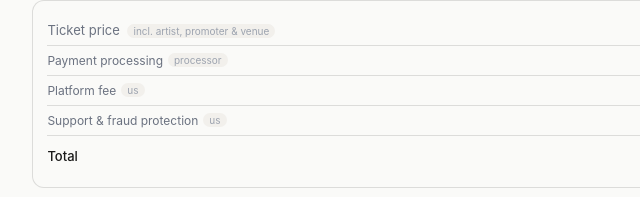
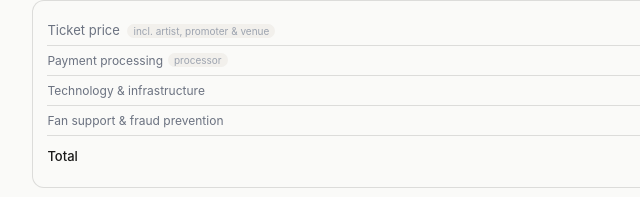
Before and after one commit to askmighty-ai/fair-ticket-prototype, a website: page index.html in a window 1280 px wide. Both pictures are taken after a click on the button "Fair checkout". Shown: the part 245-442 px from the top of the page, 248-888 px from the left. Drawn offline with Linux system fonts and the light colour scheme.

Commit message:
Rename fee line items to be more descriptive

```diff
--- a/index.html
+++ b/index.html
@@ -533,11 +533,11 @@
         <span style="font-size:12px">$3.75</span>
       </div>
       <div class="ticket-row fee-row">
-        <span class="label">Platform fee <span class="fee-tag">us</span></span>
+        <span class="label">Technology &amp; infrastructure</span>
         <span style="font-size:12px">$3.50</span>
       </div>
       <div class="ticket-row fee-row">
-        <span class="label">Support &amp; fraud protection <span class="fee-tag">us</span></span>
+        <span class="label">Fan support &amp; fraud prevention</span>
         <span style="font-size:12px">$1.50</span>
       </div>
       <div class="ticket-row total-row">
```
